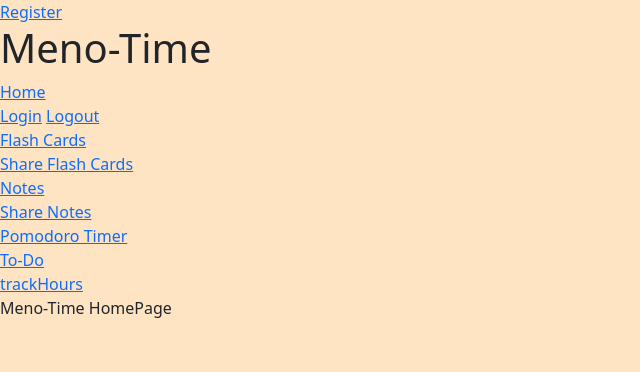
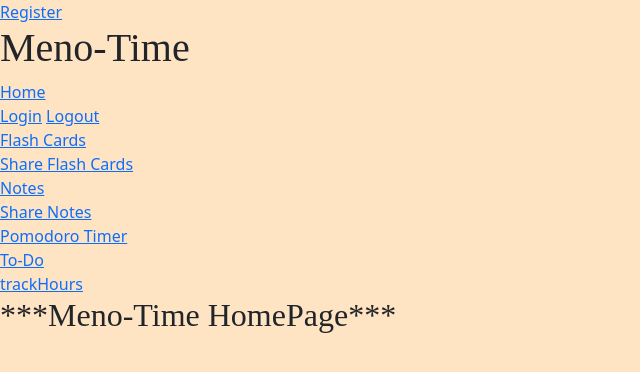
Before and after one commit to JiminSongSoftware/Meno-Time, a Flask app: page / in a window 1280 px wide. Shown: the top 372 px of the page, without its empty margins (0-640 px from the left). Run offline with Flask 2, Linux system fonts and the light colour scheme.

Commit message:
added font

```diff
--- a/myapp/templates/base.html
+++ b/myapp/templates/base.html
@@ -10,6 +10,11 @@
 		  <link rel="stylesheet" href="{{ url_for('static', filename='style.css') }}">
 		</head>
 	 <body style="background-color: bisque;">
+		<style>
+			h1,h2,h3 {
+			  font-family: 'Times New Roman', serif;
+			}
+			</style>
 		<audio id="over_music">
 			<source src="{{ url_for('static', filename='beepbeep.mp3') }}">
 		</audio>
--- a/myapp/templates/hello.html
+++ b/myapp/templates/hello.html
@@ -1,5 +1,10 @@
 {% extends "base.html" %}
 
 {% block content %}
-<p>{{ title }} </p>
+<style>
+    h2 {
+      font-family: 'Times New Roman', serif;
+    }
+    </style>
+<h2>***{{ title }}***</h2>
 {% endblock  %}
--- a/myapp/templates/login.html
+++ b/myapp/templates/login.html
@@ -1,6 +1,7 @@
 {% extends "base.html" %}
 
 {% block content %}
+
 <h1>Login</h1>
 
 <form method = "POST" novalidate >
--- a/myapp/templates/shareFlashcards.html
+++ b/myapp/templates/shareFlashcards.html
@@ -17,7 +17,7 @@
 
                     <label style='color:black' class="text-center"> Flashcard Body </label></br>
                     <textarea class='col-md-12 mx-auto d-block' name="email" name="message" placeholder="Body" required rows="10"></textarea></br>
-                    <input class="btn btn-success" type="submit" style="margin-top: 1px; margin-bottom: 15px; margin-right: 10px;" value="Send Email" name="message">
+                    <input class="btn btn-success" type="submit" style="margin-top: 1px; margin-bottom: 10px; margin-right: 10px;" value="Send" name="message">
                 </form>
             </div>
         </div>
--- a/myapp/templates/shareNote.html
+++ b/myapp/templates/shareNote.html
@@ -17,7 +17,7 @@
 
                     <label style='color:black' class="text-center"> Note Body </label></br>
                     <textarea class='col-md-12 mx-auto d-block' name="email" name="message" placeholder="Body" required rows="10"></textarea></br>
-                    <input class="btn btn-success" type="submit" style="margin-top: 1px; margin-bottom: 15px; margin-right: 10px;" value="Send Email" name="message">
+                    <input class="btn btn-success" type="submit" style="margin-top: 1px; margin-bottom: 15px; margin-right: 10px;" value="Send" name="message">
                 </form>
             </div>
         </div>
```
